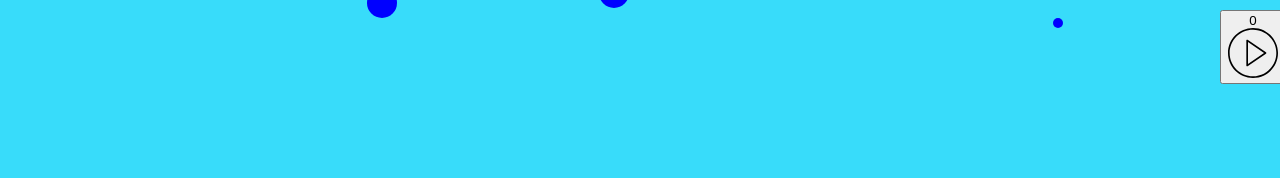
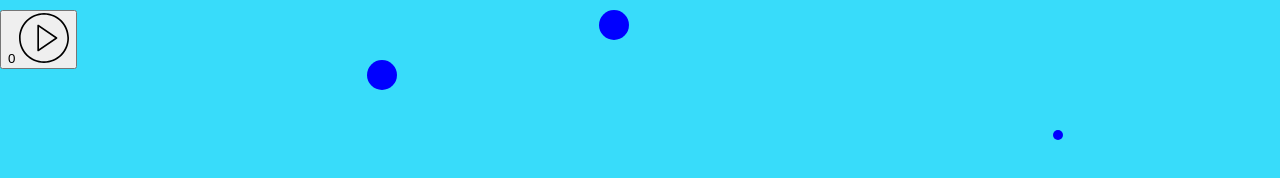
Before and after one commit to farshad9037/DotGame, a plain HTML site: page index.html in a window 1280 px wide. Both pictures are taken after a click on the button "Start". Drawn offline with Linux system fonts and the light colour scheme.

Commit message:
Respnsive support

```diff
--- a/index.html
+++ b/index.html
@@ -4,6 +4,7 @@
 <head>
   <meta charset="UTF-8">
   <title>Dot Game</title>
+  <meta name="viewport" content="width=device-width, initial-scale=1.0">
   <link rel="stylesheet" type="text/css" href="style.css">
 </head>
 
--- a/index.js
+++ b/index.js
@@ -2,92 +2,108 @@
 
 const MIN_DOT_DIAMETER = 10;
 const MAX_DOT_DIAMETER = 100;
-const winX = window.outerWidth;
-const winY = window.outerHeight;
-const canvas = document.getElementById("canvas");
-const c = canvas.getContext("2d");
-let dotArr = [];
-let isPlay = false;
-let mouseX = 0;
-let mouseY = 0;
-let score = 0;
 
-canvas.width = winX;
-canvas.height = winY;
+class Utils {
+  constructor() {
+    this.isPlaying = false;
+    this.dotArr = [];
+    this.mouseX = 0;
+    this.mouseY = 0;
+    this.score = 0;
+    this.canvas = document.getElementById("canvas");
+    this.c = this.canvas.getContext("2d");
+    this.setCanvasSize();
+    this.bindResize();
+  }
+
+  // Utility method to find random numbers
+  getRndInteger(min, max) {
+    return Math.floor(Math.random() * (max - min + 1)) + min;
+  }
+
+  setCanvasSize() {
+    this.canvas.width = window.outerWidth;
+    this.canvas.height = window.outerHeight;
+  }
+
+  bindResize() {
+    window.addEventListener('resize', function () {
+      utils.setCanvasSize();
+    }, false);
+  }
+}
+
+const utils = new Utils();
 
 class Dot {
   constructor() {
     this.color = 'blue';
-    this.radius = getRndInteger(1, 10) * MIN_DOT_DIAMETER / 2;
-    this.x = getRndInteger(MAX_DOT_DIAMETER, winX - MAX_DOT_DIAMETER); // returns a random integer between 100 and (winX - 100)
+    this.radius = utils.getRndInteger(1, 10) * MIN_DOT_DIAMETER / 2;
+    this.x = utils.getRndInteger(MAX_DOT_DIAMETER, utils.canvas.width - MAX_DOT_DIAMETER); // returns a random integer between 100 and (canvas width - 100)
     this.y = -this.radius;
     this.points = (MAX_DOT_DIAMETER - this.radius * 2) / 10 + 1; // Points inversely proportional to radius
+
   }
 
   update() {
-    c.beginPath();
-    c.arc(this.x, this.y, this.radius, 0, 2 * Math.PI);
-    c.fillStyle = this.color;
-    c.fill();
+    utils.c.beginPath();
+    utils.c.arc(this.x, this.y, this.radius, 0, 2 * Math.PI);
+    utils.c.fillStyle = this.color;
+    utils.c.fill();
   }
 }
 
 function start() {
   document.getElementById('startBtn').style.display = 'none';
-  isPlay = true;
-  dotArr.push(new Dot())
+  utils.isPlaying = true;
+  utils.dotArr.push(new Dot())
   animate();
 
   // Push dot every second
   setInterval(function () {
-    if (isPlay) {
-      dotArr.push(new Dot());
+    if (utils.isPlaying) {
+      utils.dotArr.push(new Dot());
     }
   }, 1000);
+
+  window.addEventListener('click', function () {
+    utils.mouseX = event.clientX;
+    utils.mouseY = event.clientY;
+  }, false);
 }
 
-window.addEventListener("click", function () {
-  mouseX = event.clientX;
-  mouseY = event.clientY;
-});
-
 function animate() {
-  if (!isPlay) {
+  if (!utils.isPlaying) {
     cancelAnimationFrame(animate); // Cancel animation on game pause
     return;
   }
 
   requestAnimationFrame(animate); // Continue animation if game is on.
-  c.clearRect(0, 0, winX, winY);
-  dotArr.forEach(each => {
+  utils.c.clearRect(0, 0, utils.canvas.width, utils.canvas.height);
+  utils.dotArr.forEach(each => {
     each.update();
     // Speed range is 10px ~ 100px per second based on the configuration.
     // requestAnimationFrame repaint every 1/60 seconds. So (y += 1 / 60 * <10 ~ 100>) adds (10 ~ 100) every second
-    each.y += 1 / 6;
+    each.y += 5 / 6;
 
     // Logic to find clicked dot
-    if (mouseX > each.x - each.radius &&
-      mouseX < each.x + each.radius &&
-      mouseY > each.y - each.radius &&
-      mouseY < each.y + each.radius) {
+    if (utils.mouseX > each.x - each.radius &&
+      utils.mouseX < each.x + each.radius &&
+      utils.mouseY > each.y - each.radius &&
+      utils.mouseY < each.y + each.radius) {
 
       each.radius = 0; // Hide clicked dot
-      score += each.points; // Increment score
-      document.getElementById('score').innerHTML = score;
+      utils.score += each.points; // Increment score
+      document.getElementById('score').innerHTML = utils.score;
 
       // Reset clicked coordinates. Otherwise future dots of same coordinates will be considered as clicked
-      mouseX = 0;
-      mouseY = 0;
+      utils.mouseX = 0;
+      utils.mouseY = 0;
     }
   });
 }
 
 function controlAnimation() {
-  isPlay = !isPlay; // Toggle game status
+  utils.isPlaying = !utils.isPlaying; // Toggle game status
   animate(); // Handle animations based on game status
 }
-
-// Utility method to find random numbers
-function getRndInteger(min, max) {
-  return Math.floor(Math.random() * (max - min + 1)) + min;
-}
--- a/style.css
+++ b/style.css
@@ -1,8 +1,6 @@
 body {
   background-color: rgb(56,220, 250);
   margin: 0px;
-  overflow: hidden;
-  position: relative;
 }
 
 .start-btn {
@@ -14,5 +12,5 @@ body {
 .control-btn {
   position: absolute;
   top: 10px;
-  left: calc(100% - 60px);
+  left: 0;
 }
```
